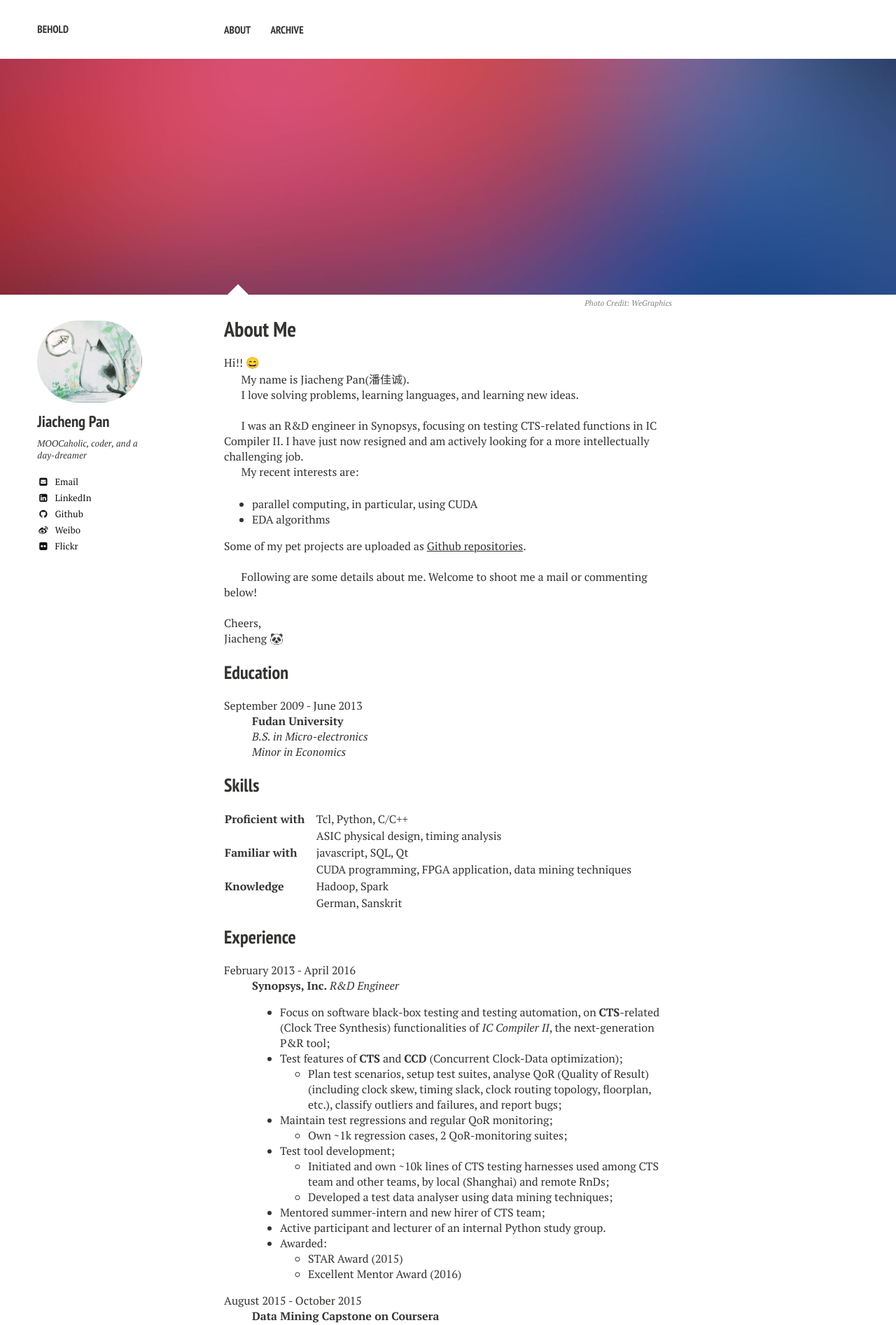
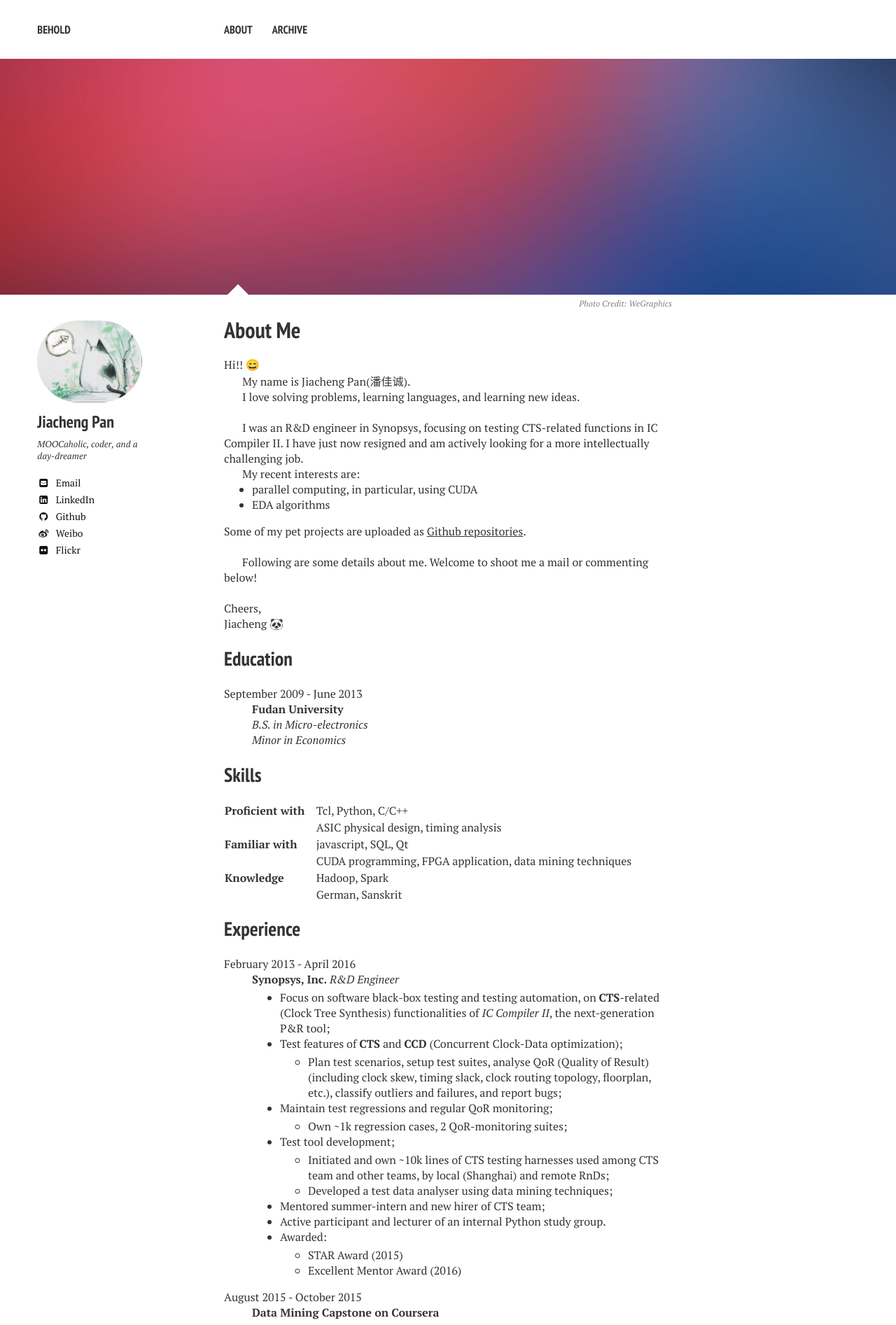
Before and after one commit to jiachengpan/jiachengpan.github.io, a Jekyll site: the page built from about/index.md, in a window 1280 px wide. Shown: the top 1893 px of the page at 70% size. Built offline with Jekyll 4.4.1, drawn with Linux system fonts in a browser that asks for light colours; emoji names are drawn with the system emoji font; comment, search, counter and statistics services are not loaded.

Commit message:
some format / stylesheet refinements

```diff
--- a/_sass/page.scss
+++ b/_sass/page.scss
@@ -454,6 +454,9 @@ $button-size: 1.5rem;
 	li > a {
 		text-decoration: underline;
 	}
+  ul {
+    margin-top: 4px;
+  }
 }
 
 /* Table of contents */
--- a/_sass/variables.scss
+++ b/_sass/variables.scss
@@ -6,11 +6,12 @@
    Typography
    ========================================================================== */
 
-$doc-font-size: 17;
+$doc-font-size: 16;
 $doc-line-height: 26;
 $paragraph-indent: true !default;
 /*
 $base-font: 'PT Serif', serif;
+$heading-font: 'PT Sans Narrow', sans-serif;
  */
 $base-font: 'PT Serif', serif;
 $heading-font: 'PT Sans Narrow', sans-serif;
--- a/about/index.md
+++ b/about/index.md
@@ -21,8 +21,10 @@ I was an R&D engineer in Synopsys, focusing on testing CTS-related functions in
 I have just now resigned and am actively looking for a more intellectually challenging job.
 
 My recent interests are:
+<p></p>
 * parallel computing, in particular, using CUDA
 * EDA algorithms
+
 
 Some of my pet projects are uploaded as [Github repositories](http://github.com/jiachengpan).
 <br><br>
```
